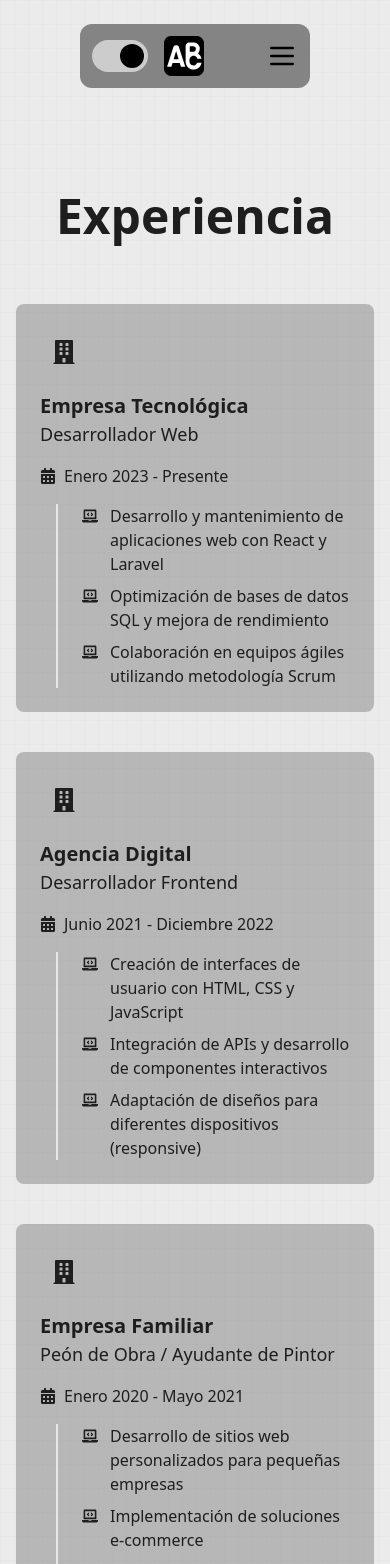
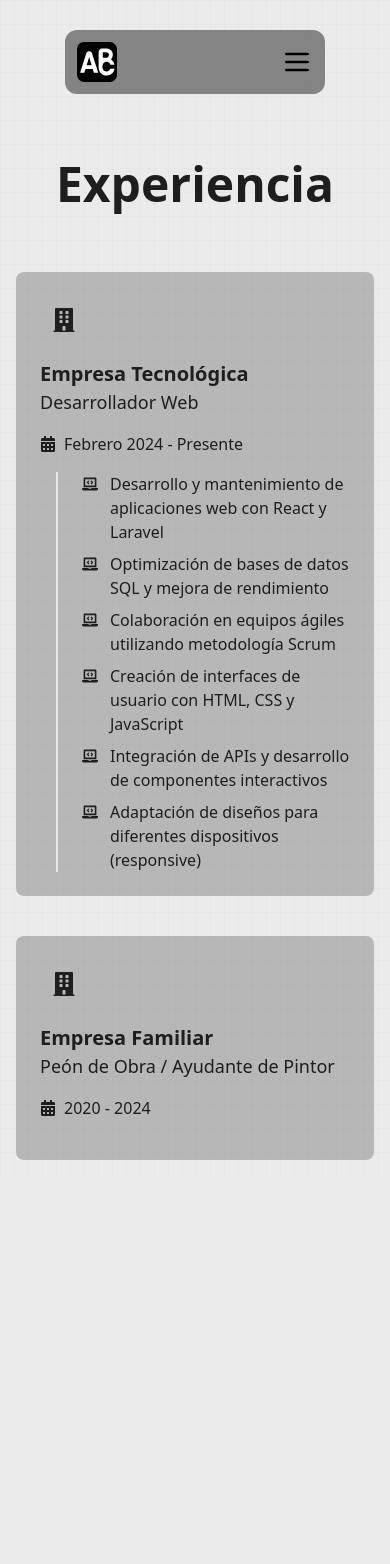
Before and after one commit to alecb6/portfolio, a Next.js app: page /pages/experience in a window 390 px wide. Shown: the top 1564 px of the page. After the commit the page ends 1176 px from the top, so only its background shows below. Built offline with nearby package versions, Linux system fonts and the light colour scheme; what @midudev/tailwind-animations would draw is missing.

Commit message:
Refactor layout and components for improved styling and responsiveness

```diff
--- a/src/app/components/Header.tsx
+++ b/src/app/components/Header.tsx
@@ -39,16 +39,15 @@ function NavigationMenuContent() {
   const [isOpen, setIsOpen] = useState(false);
 
   return (
-    <nav className="bg-secondary/60 rounded-xl max-w-3xl mx-20 md:mx-auto my-6 backdrop-blur-sm">
+    <header className="w-8/12 bg-secondary/60 rounded-b-xl md:h-20 md:flex md:items-center rounded-xl backdrop-blur-md">
       <div className="flex items-center justify-between md:hidden p-3">
         <motion.div
           initial={{ opacity: 0, y: -20 }}
           animate={{ opacity: 1, y: 0 }}
           transition={{ duration: 0.5 }}
         >
-          <div className="flex items-center space-x-4">
-          <DarkModeButton />
-          <Logo />
+          <div className="flex items-center space-x-4 md:absolute md:-left-[165px]">
+            <Logo />
           </div>
         </motion.div>
 
@@ -57,7 +56,7 @@ function NavigationMenuContent() {
         </button>
       </div>
 
-      <NavigationMenu className="md:p-3 rounded-full w-full px-10 max-w-full">
+      <NavigationMenu className="md:p-3 md:px-8 rounded-full px-10 mx-auto bg-none">
         <AnimatePresence>
           {isOpen && (
             <motion.div
@@ -67,14 +66,15 @@ function NavigationMenuContent() {
               transition={{ duration: 0.5, ease: "easeInOut" }}
               className="overflow-hidden"
             >
-              <NavigationMenuList className="flex flex-col md:flex-row items-center md:gap-4">
+              <NavigationMenuList className="flex flex-col items-center md:hidden">
                 <NavigationMenuItem>
-                  <NavigationMenuLink className="hidden md:block">
+                  <NavigationMenuLink className="hidden md:block ">
                     <motion.div
                       initial={{ opacity: 0, y: -20, x: 50 }}
                       animate={{ rotate: 360, opacity: 1, y: 0, x: 0 }}
                       transition={{ duration: 0.5 }}
                     >
+                      <DarkModeButton />
                       <Logo />
                     </motion.div>
                   </NavigationMenuLink>
@@ -98,8 +98,7 @@ function NavigationMenuContent() {
             </motion.div>
           )}
         </AnimatePresence>
-        <NavigationMenuList className="hidden md:flex flex-row items-center md:gap-4">
-          <DarkModeButton />
+        <NavigationMenuList className="hidden md:flex flex-row items-center md:gap-16">
           <NavigationMenuItem>
             <NavigationMenuLink className="hidden md:block">
               <Logo />
@@ -146,7 +145,10 @@ function NavigationMenuContent() {
           </div>
         </NavigationMenuList>
       </NavigationMenu>
-    </nav>
+      <div className="absolute right-12 top-6 hidden md:flex">
+        <DarkModeButton />
+      </div>
+    </header>
   );
 }
 
--- a/src/app/components/ui/SpotlightCard.tsx
+++ b/src/app/components/ui/SpotlightCard.tsx
@@ -7,13 +7,13 @@ interface Position {
 
 interface SpotlightCardProps extends React.PropsWithChildren {
   className?: string;
-  spotlightColor?: `rgba(${number}, ${number}, ${number}, ${number})`;
+  mode?: string | null;
 }
 
 const SpotlightCard: React.FC<SpotlightCardProps> = ({
   children,
   className = "",
-  spotlightColor = "rgba(255, 255, 255, 0.25)",
+  mode = "dark",
 }) => {
   const divRef = useRef<HTMLDivElement>(null);
   const [isFocused, setIsFocused] = useState<boolean>(false);
@@ -53,13 +53,20 @@ const SpotlightCard: React.FC<SpotlightCardProps> = ({
       onBlur={handleBlur}
       onMouseEnter={handleMouseEnter}
       onMouseLeave={handleMouseLeave}
-      className={`relative rounded-3xl border border-neutral-800 bg-neutral-900 overflow-hidden p-8 ${className}`}
+      className={`relative rounded-3xl bg-neutral-900 overflow-hidden p-8 ${className}`}
     >
       <div
         className="pointer-events-none absolute inset-0 opacity-0 transition-opacity duration-500 ease-in-out"
         style={{
           opacity,
-          background: `radial-gradient(circle at ${position.x}px ${position.y}px, ${spotlightColor}, transparent 80%)`,
+          transition: `opacity 0.5s linear both`,
+          background: `radial-gradient(circle at ${position.x}px ${
+            position.y
+          }px, ${
+            mode === "dark"
+              ? "rgba(255, 255, 255, 0.25)"
+              : "rgba(0, 0, 0, 0.25)"
+          }, transparent 80%)`,
         }}
       />
       {children}
--- a/src/app/globals.css
+++ b/src/app/globals.css
@@ -5,9 +5,15 @@
 @import url("https://fonts.googleapis.com/css2?family=Nunito+Sans:wght@300;600;800&display=swap");
 
 * {
-  font-family: system-ui, sans-serif, "Apple Color Emoji",
-    "Segoe UI Emoji", Segoe UI Symbol, "Noto Color Emoji";
+  font-family: system-ui, sans-serif, "Apple Color Emoji", "Segoe UI Emoji",
+    Segoe UI Symbol, "Noto Color Emoji";
   font-weight: 500;
+}
+
+body {
+  display: flex;
+  align-items: center;
+  justify-content: center;
 }
 
 header {
@@ -16,8 +22,18 @@ header {
   z-index: 99;
 }
 
-header * {
-  font-weight: 600;
+@media (min-width: 768px) {
+  header {
+    animation: header-blur-scroll 0.5s linear both;
+    animation-timeline: scroll();
+    animation-range: 0 250px;
+  }
+
+  header nav div ul {
+    animation: header-gap-close 0.5s linear both;
+    animation-timeline: scroll();
+    animation-range: 0 250px;
+  }
 }
 
 .image-filter {
@@ -31,7 +47,12 @@ header * {
 }
 
 .tech-icons-container {
-  background: linear-gradient(to right, rgba(25, 23, 28, 0.1), rgba(55, 65, 81, 0.7), rgba(25, 23, 28, 0.1));
+  background: linear-gradient(
+    to right,
+    rgba(25, 23, 28, 0.1),
+    rgba(55, 65, 81, 0.7),
+    rgba(25, 23, 28, 0.1)
+  );
   padding: 20px;
   border-radius: 8px;
   display: flex;
@@ -68,6 +89,32 @@ header * {
 
 .scroller-item:hover {
   transform: scale(1.15);
+}
+
+@keyframes header-blur-scroll {
+  0% {
+    backdrop-filter: blur(0px);
+    border: 1px solid rgba(255, 255, 255, 0.1);
+  }
+  50% {
+    border: 1px solid rgba(255, 255, 255, 0.5);
+  }
+  100% {
+    backdrop-filter: blur(10px);
+    background: rgb(64 64 64 / 0.6);
+    width: 50%;
+    border-radius: 40px;
+    border: 1px solid rgba(255, 255, 255, 1);
+  }
+}
+
+@keyframes header-gap-close {
+  0% {
+    gap: 60px;
+  }
+  100% {
+    gap: 10px;
+  }
 }
 
 @layer base {
--- a/src/app/layout.tsx
+++ b/src/app/layout.tsx
@@ -46,7 +46,7 @@ export default function RootLayout({ children }: LayoutProps) {
       <body className="bg-primary dark:bg-zinc-900 bg-[linear-gradient(to_right,#8080800a_1px,transparent_1px),linear-gradient(to_bottom,#8080800a_1px,transparent_1px)] bg-[size:14px_24px] antialiased">
         <ThemeProvider attribute="class" defaultTheme="system" enableSystem>
           <Header />
-          <main className="container mx-auto px-4 py-4">{children}</main>
+          <main className="container mx-auto px-4 pb-4 pt-24">{children}</main>
         </ThemeProvider>
         <SpeedInsights />
         <Analytics />
--- a/src/app/pages/experience/page.tsx
+++ b/src/app/pages/experience/page.tsx
@@ -11,18 +11,11 @@ export default function ExperiencePage() {
     {
       company: "Empresa Tecnológica",
       position: "Desarrollador Web",
-      period: "Enero 2023 - Presente",
+      period: "Febrero 2024 - Presente",
       description: [
         "Desarrollo y mantenimiento de aplicaciones web con React y Laravel",
         "Optimización de bases de datos SQL y mejora de rendimiento",
         "Colaboración en equipos ágiles utilizando metodología Scrum",
-      ],
-    },
-    {
-      company: "Agencia Digital",
-      position: "Desarrollador Frontend",
-      period: "Junio 2021 - Diciembre 2022",
-      description: [
         "Creación de interfaces de usuario con HTML, CSS y JavaScript",
         "Integración de APIs y desarrollo de componentes interactivos",
         "Adaptación de diseños para diferentes dispositivos (responsive)",
@@ -31,12 +24,8 @@ export default function ExperiencePage() {
     {
       company: "Empresa Familiar",
       position: "Peón de Obra / Ayudante de Pintor",
-      period: "Enero 2020 - Mayo 2021",
-      description: [
-        "Desarrollo de sitios web personalizados para pequeñas empresas",
-        "Implementación de soluciones e-commerce",
-        "Mantenimiento y actualización de sitios existentes",
-      ],
+      period: "2020 - 2024",
+      description: [],
     },
   ];
 
@@ -94,12 +83,14 @@ export default function ExperiencePage() {
 
                   <div className="mt-4 ml-4 border-l-2 border-accent/50 pl-6">
                     <ul className="space-y-2">
-                      {exp.description.map((desc, idx) => (
-                        <li key={idx} className="flex items-start gap-3">
-                          <FaLaptopCode className="text-primaryText mt-1 flex-shrink-0 transition-all duration-300" />
-                          <span className="text-primaryText">{desc}</span>
-                        </li>
-                      ))}
+                      {exp.description.length >= 1
+                        ? exp.description.map((desc, idx) => (
+                            <li key={idx} className="flex items-start gap-3">
+                              <FaLaptopCode className="text-primaryText mt-1 flex-shrink-0 transition-all duration-300" />
+                              <span className="text-primaryText">{desc}</span>
+                            </li>
+                          ))
+                        : ""}
                     </ul>
                   </div>
                 </div>
```
Also changed, not shown: src/app/pages/projects/page.tsx (+27 -14 lines).
